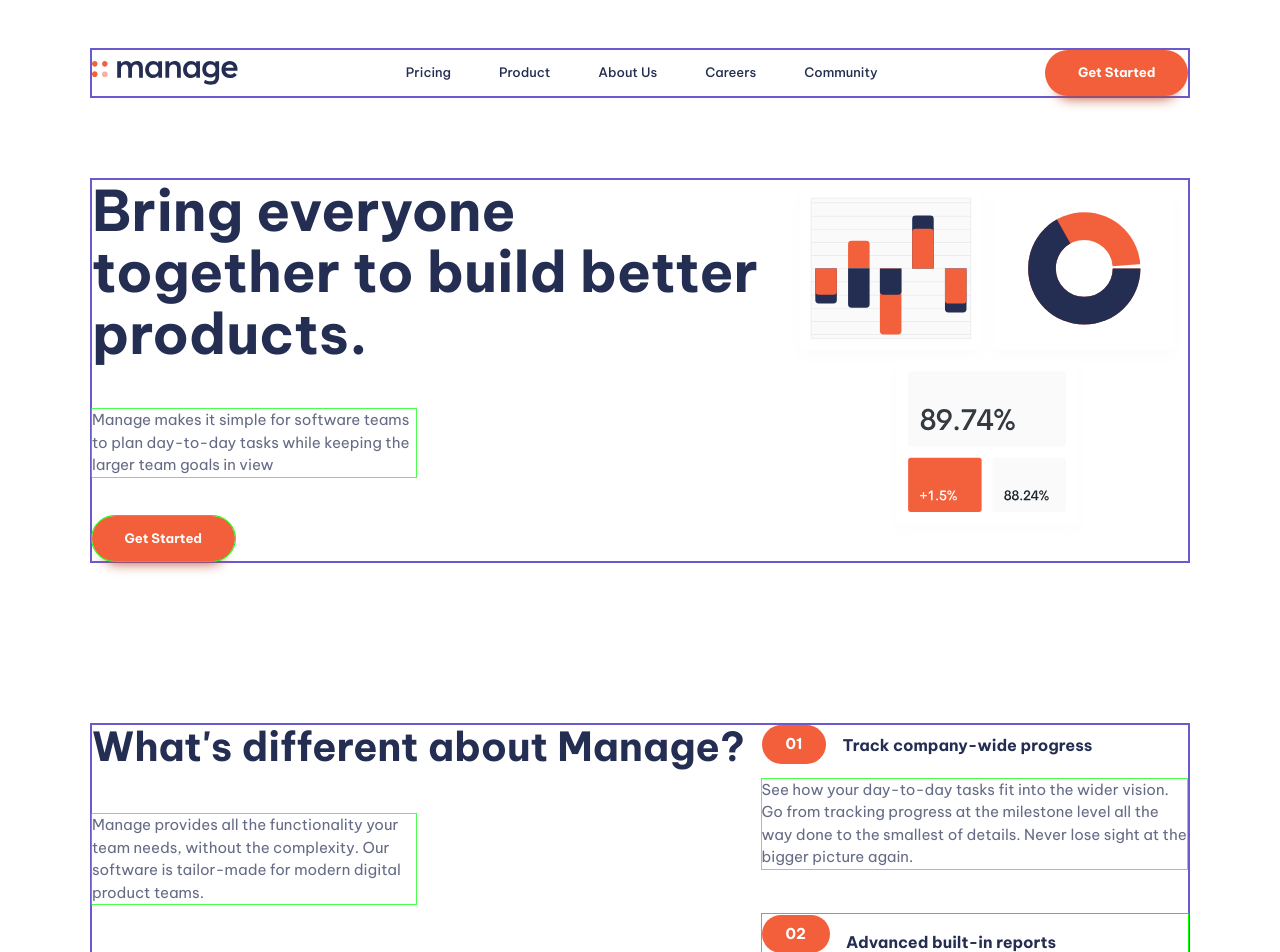
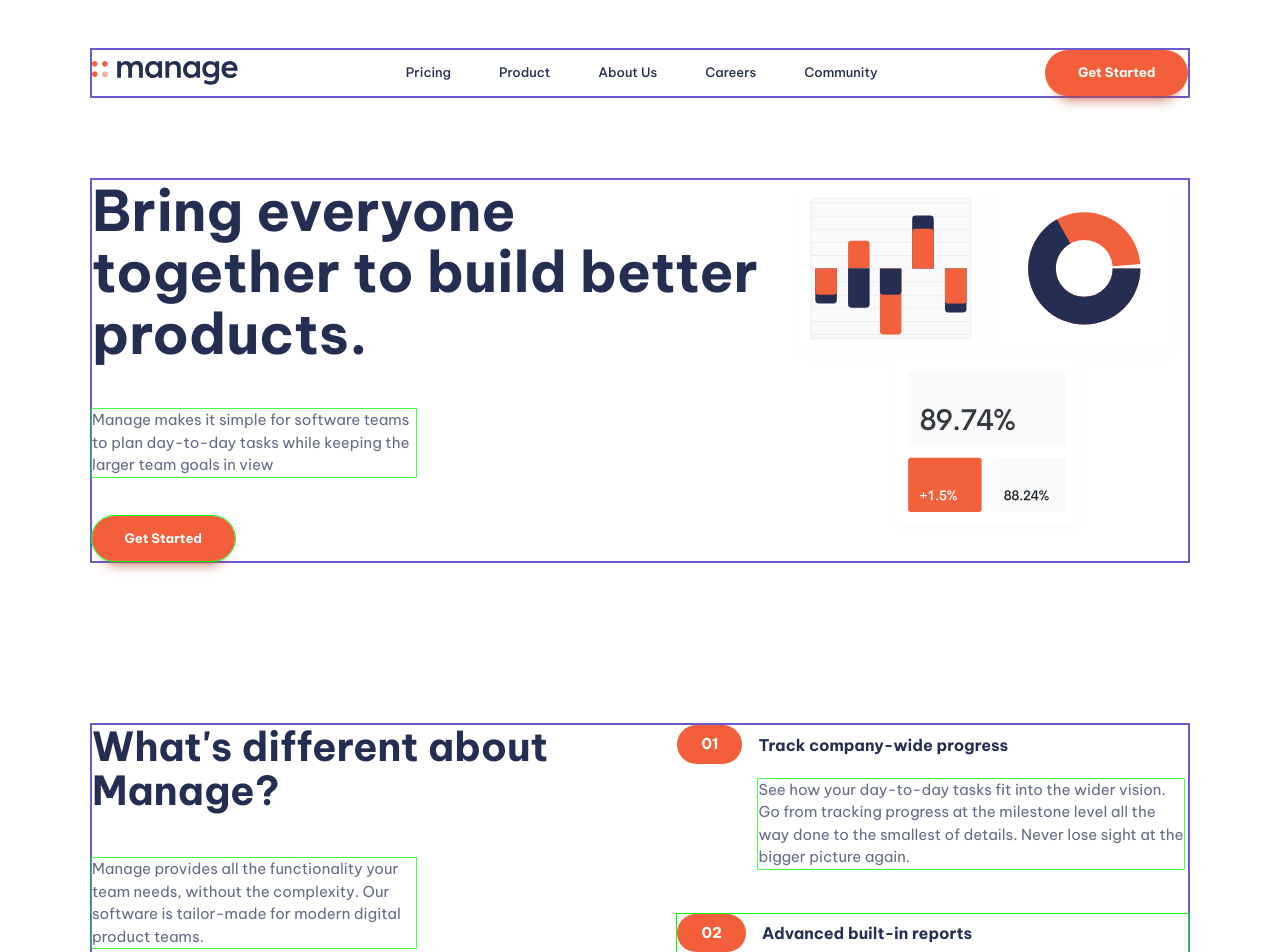
Before and after one commit to reynaldlamury/Manage, a React (Vite) app: page / in a window 1280 px wide. Shown: the top 952 px of the page. Built offline with nearby package versions, Linux system fonts and the light colour scheme.

Commit message:
remove the margin top on the h3 and add one more breakpoint (medium)

```diff
--- a/src/App.scss
+++ b/src/App.scss
@@ -13,6 +13,12 @@
 */
 @mixin desktop {
   @media (min-width: 50em) {
+    @content;
+  }
+}
+
+@mixin medium {
+  @media (min-width: 30em) {
     @content;
   }
 }
@@ -230,8 +236,16 @@ main {
         align-items: center;
         column-gap: var(--size-400);
 
+        h3 {
+          margin-top: 0;
+        }
+
         p {
           grid-column: 1 / -1;
+
+          @include medium {
+            grid-column: 2 / -1;
+          }
         }
 
         &::before {
```
